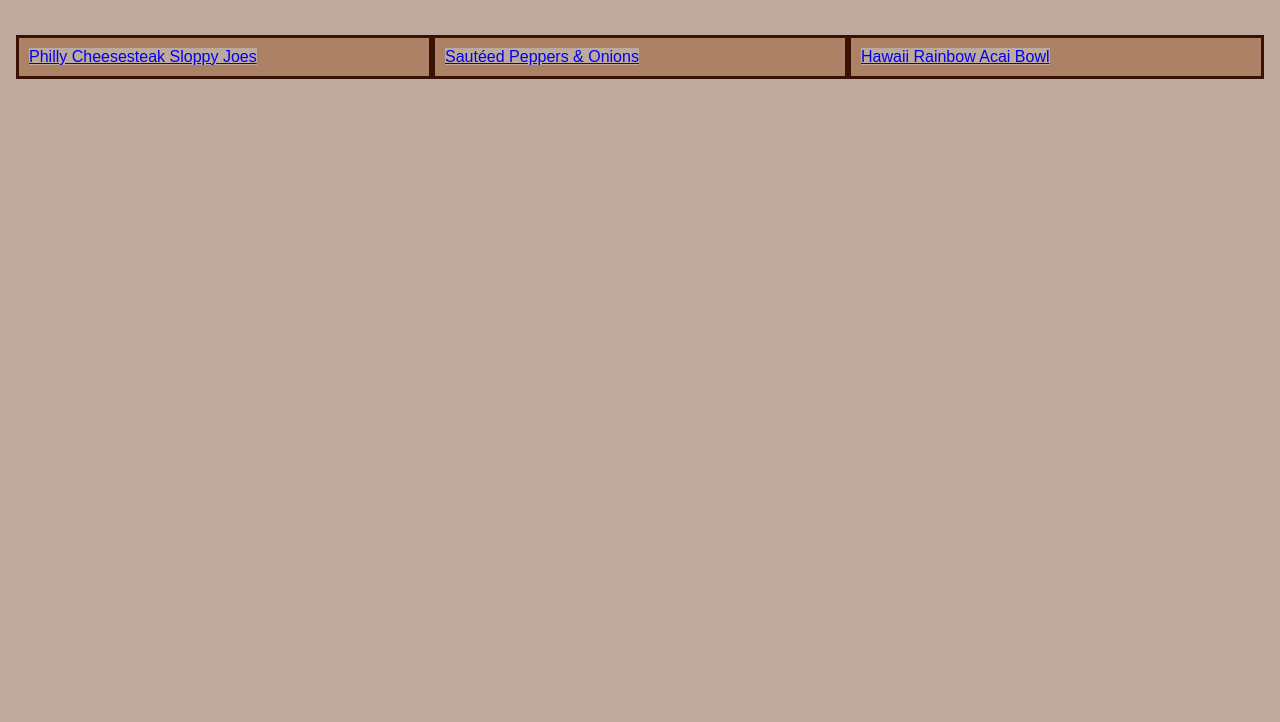
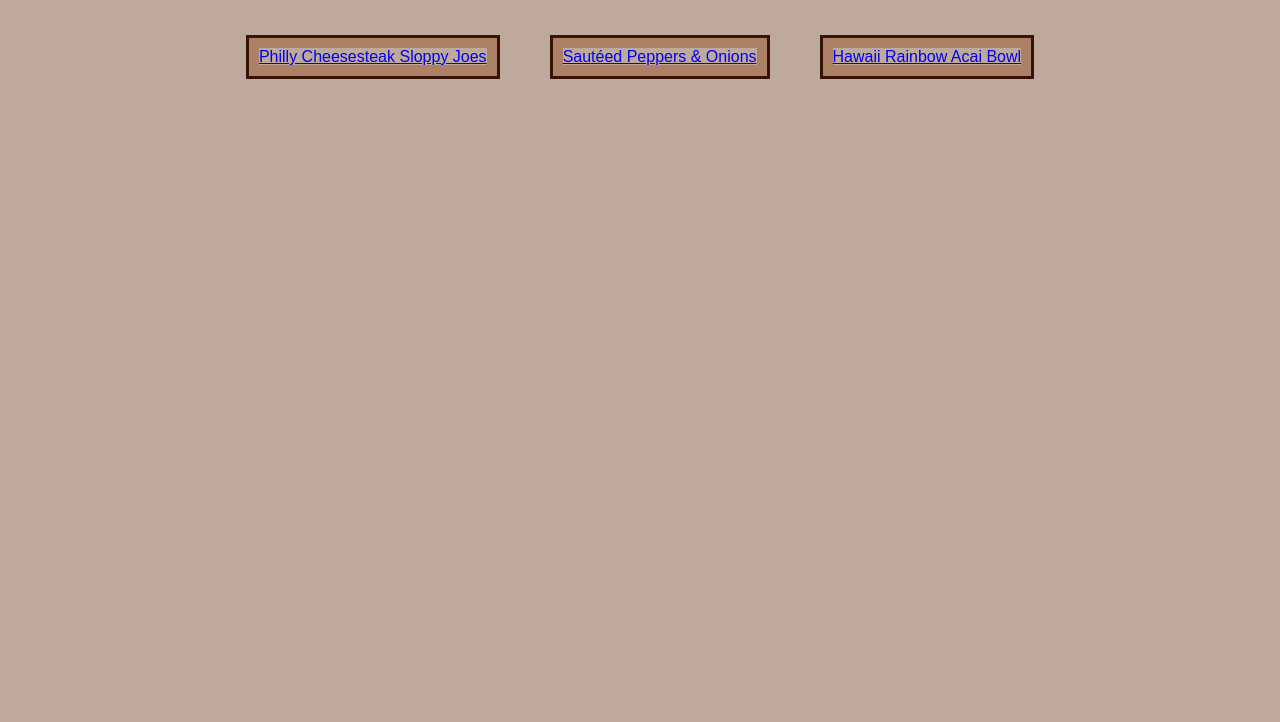
Before and after one commit to mprocto8/odin-recipes, a plain HTML site: page index.html in a window 1280 px wide. Shown: the part 78-800 px from the top of the page. Drawn offline with Linux system fonts and the light colour scheme.

Commit message:
Optimize layout of recipes using flexbox
Utilize flexbox to adjust spacing and center layout of recipe list.
I used the "gap" command to set a minimum space between recipes.
Changed space taken up by recipe-list children from 33% to auto in
order to prevent the recipe boxes from stretching and filling the
entire screen

```diff
--- a/index.html
+++ b/index.html
@@ -10,7 +10,7 @@
     <h1 class="main" id="title">Odin Recipes</h1>
     <div class="main recipe-list">
         <div class="recipes"><a href="./recipes/philly-cheesesteak-sloppy-joes.html">Philly Cheesesteak Sloppy Joes</a></div>
-        <div class="recipes"><a href="./recipes/sautéed_peppers_and_onions.html">Sautéed Peppers & Onions</a></div>
+        <div class="recipes mid"><a href="./recipes/sautéed_peppers_and_onions.html">Sautéed Peppers & Onions</a></div>
         <div class="recipes"><a href="./recipes/hawaii_rainbow_acai_bowl.html">Hawaii Rainbow Acai Bowl</a></div>
     </div>
 </body>
--- a/style.css
+++ b/style.css
@@ -15,9 +15,9 @@ body {
 .recipe-list {
     display: flex;
     flex-direction: row;
-    justify-content: space-evenly;
+    justify-content: center;
     align-items: flex-start;
-
+    gap: 50px;
 }
 
 
@@ -45,6 +45,7 @@ body {
     border-color: #371305;
     border-style: solid;
     padding: 10px;
-    width: 33%;
+    width: auto;
     color: #F8F7F7;
+    align-items: flex-start;
 }
```
